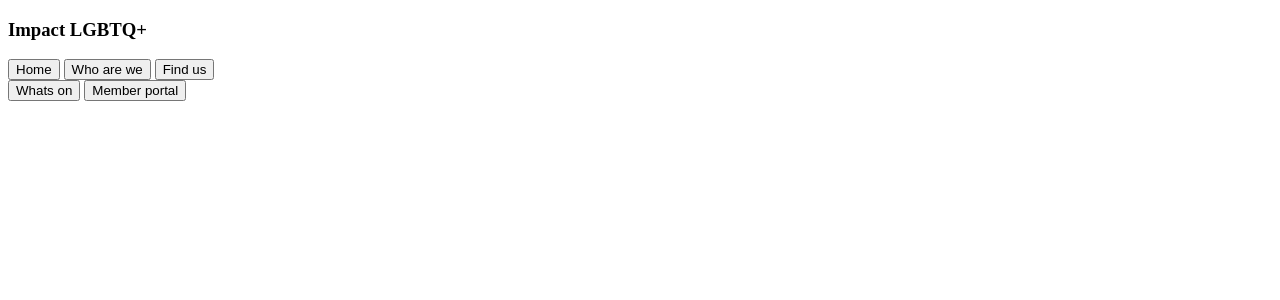
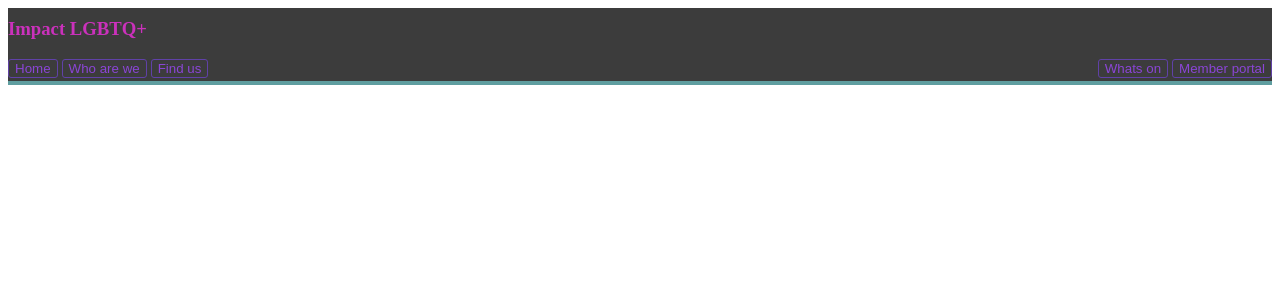
Before and after one commit to ImpactLGBTQ/Impact-Website, a Django app: template auth_system/templates/auth_system/member_portal.html in a window 1280 px wide. Shown: the top 300 px of the page. Run offline with Django 3.2, Linux system fonts and the light colour scheme; the template is opened without the code that fills it, so the values that code supplies are empty; style sheets or scripts are compiled from the project's sources.

Commit message:
Added header_bar.styl

```diff
--- a/static/css/default_vars.styl
+++ b/static/css/default_vars.styl
@@ -1,3 +1,6 @@
 // Stylus file for standard variables (like background-colour)
 background-colour = rgb(30, 30, 30) // Black/Dark grey
 light-grey = rgb(60, 60, 60) // Light grey colour
+pink-colour = #cb31bc
+dark-violet = #6041a7
+violet-colour = #8b45d6
--- /dev/null
+++ b/static/css/header_bar.styl
@@ -0,0 +1,37 @@
+// Header bar stylesheet
+@require "default_vars.styl"
+
+.header_text {
+  margin-left 0
+  margin-right 0
+  margin-bottom: 5;
+  margin-top 0;
+  padding-top 10px
+  color pink-colour
+}
+
+.header_bar_container {
+  background-color light-grey
+  border-bottom: 4px solid cadetblue;
+  margin 0
+
+  .header_bar_inner {
+    display flex
+    flex-direction row
+    justify-content space-between
+    height 100%
+    padding-bottom 3px
+
+    button {
+      height 100%
+      font-size 14
+      background none
+      border 1px solid dark-violet
+      color violet-colour
+      border-radius 3px
+    }
+    button:hover {
+      background dark-violet
+    }
+  }
+}
--- a/templates/includes/header_bar.html
+++ b/templates/includes/header_bar.html
@@ -16,8 +16,12 @@
 
     }
 </script>
+{% load static %}
+<link rel="stylesheet" type="text/css" href="{% static "css/header_bar.css" %}"/>
 <div class="header_bar_container">
-    <h3>Impact LGBTQ+</h3>
+    <div>
+        <h3 class="header_text">Impact LGBTQ+</h3>
+    </div>
     <div class="header_bar_inner">
         <div class="header_left">
             <button class="standard_btn" onclick="home_clicked()">Home</button>
```
Also changed, not shown: static/css/defaults.styl (+6 -12 lines), impact_website/static/impact_website/css/homepage.styl (line endings or trailing spaces).
